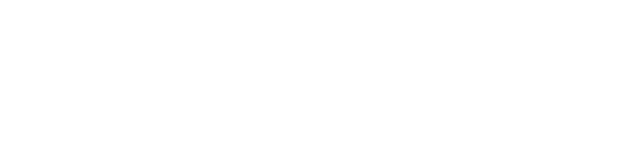
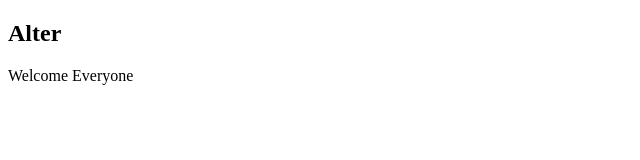
Before and after one commit to pratikacharya1234/pratikacharya1234.github.io, a plain HTML site: page index.html in a window 1280 px wide. Shown: the whole page, without its empty margins (0-640 px from the left). Drawn offline with Linux system fonts and the light colour scheme.

Commit message:
refactor: restructure home section for better organization

```diff
--- a/index.html
+++ b/index.html
@@ -6,6 +6,10 @@
     <title>Alter</title>
 </head>
 <body>
-
+    <!--Home Page-->
+    <section id="home">
+        <h1>Alter</h1>
+        <p>Welcome Everyone</p>
+    </section>
 </body>
 </html>
```
